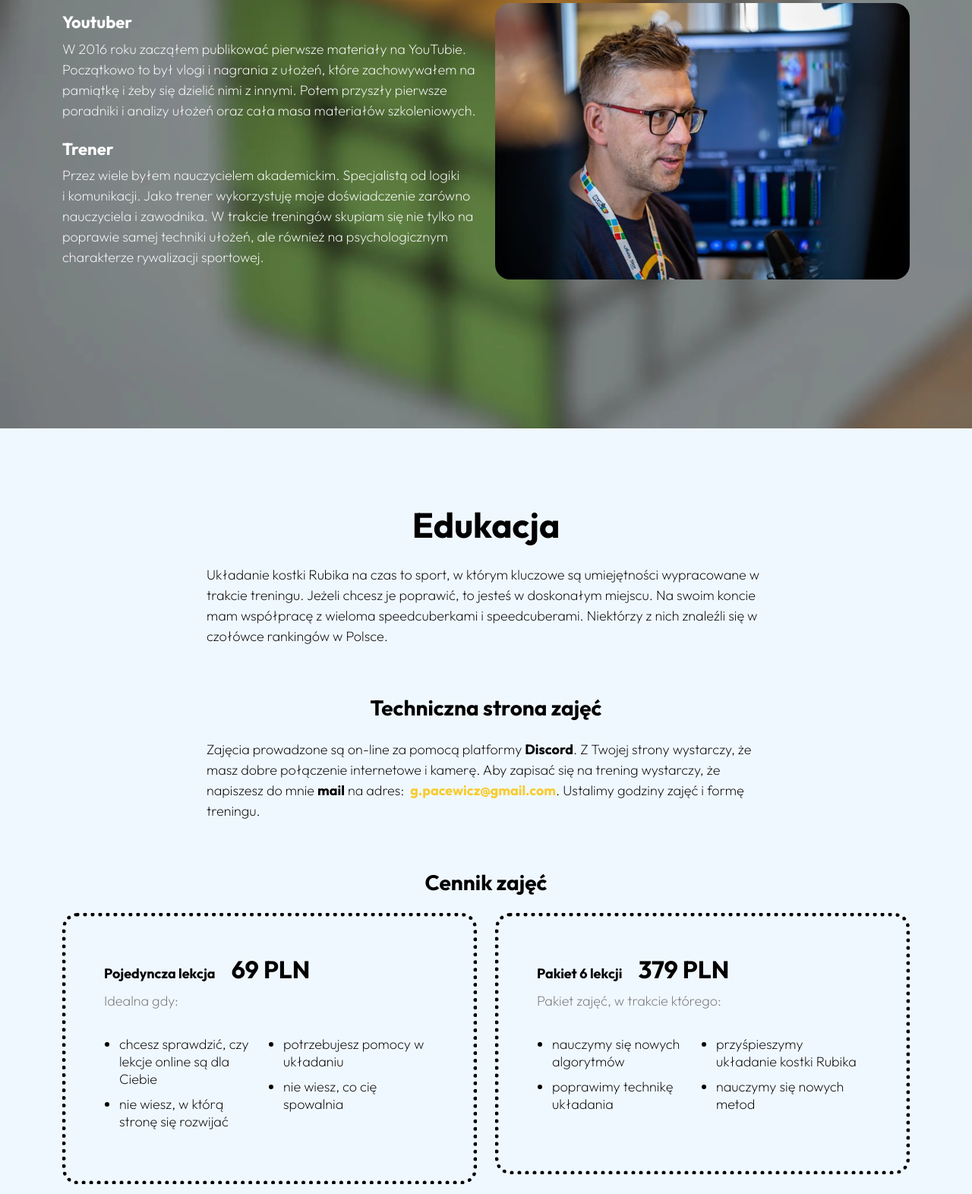
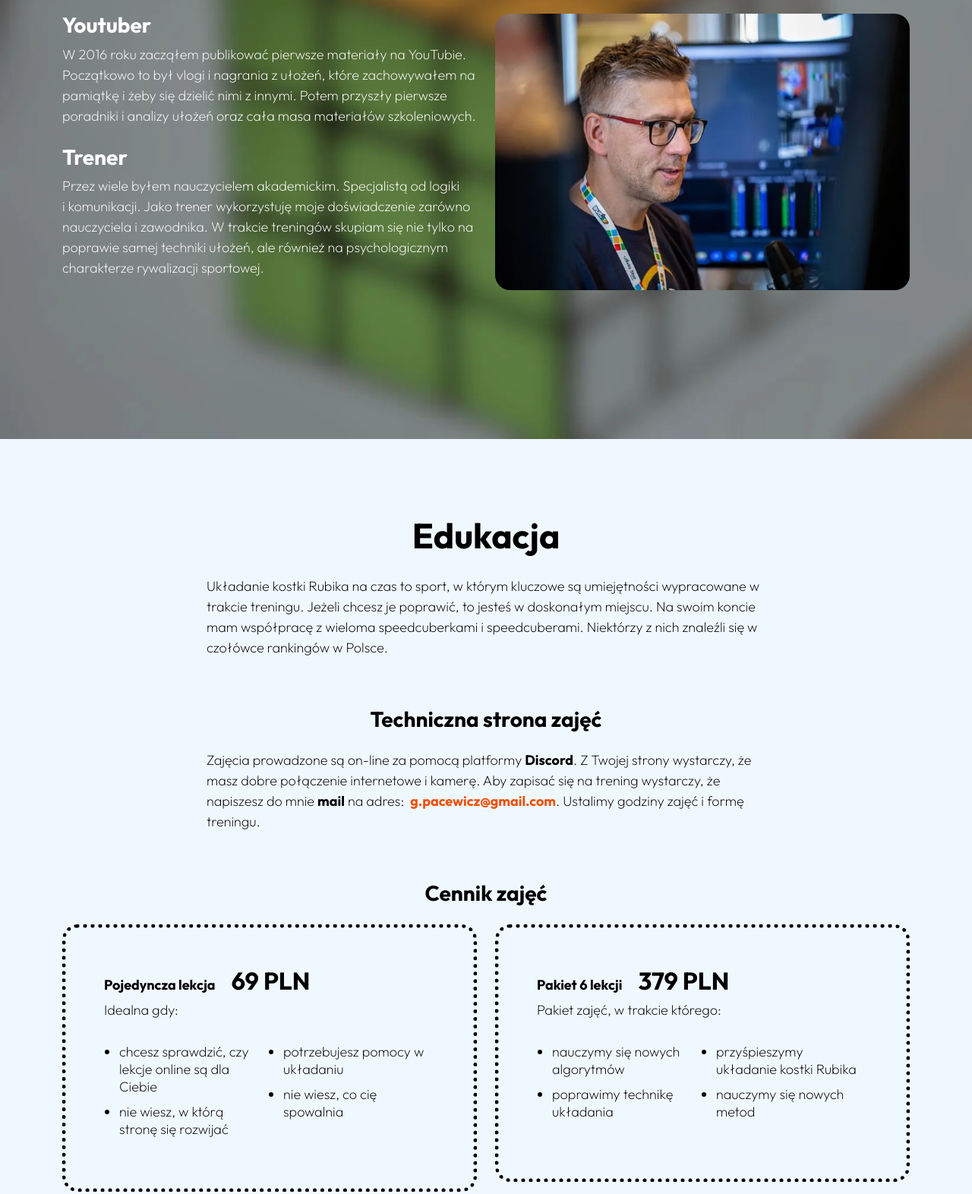
Before and after one commit to GrzegorzPacewicz/cubementor3, a plain HTML site: page index.html in a window 1280 px wide. Shown: the part 1167-2739 px from the top of the page at 76% size. Drawn offline with Linux system fonts and the light colour scheme.

Commit message:
email links darker. Text in boxes darker

```diff
--- a/index.html
+++ b/index.html
@@ -140,7 +140,7 @@
         </div>
 
         <div class="video-wrap">
-            <img class="custom-video" src="images/grzegorzPortrait.jpg" alt="zdjęcie portretowe Grzegorza Pacewicza">
+            <img class="custom-video" src="images/grzegorzPortrait.webp" alt="zdjęcie portretowe Grzegorza Pacewicza">
             </img>
         </div>
     </section>
@@ -159,14 +159,14 @@
                             umiejętności, a przede wszystkim poznałem niezwykłe środowisko pasjonatów układania kostki
                             Rubika.</p>
 
-                        <h6 class="text-white mt-4">Youtuber</h6>
+                        <h4 class="text-white mt-4">Youtuber</h4>
 
                         <p class="text-white">W 2016 roku zacząłem publikować pierwsze materiały na YouTubie. Początkowo
                             to był vlogi i nagrania z ułożeń, które zachowywałem na pamiątkę i żeby się dzielić nimi z
                             innymi. Potem przyszły pierwsze poradniki i analizy ułożeń oraz cała masa materiałów
                             szkoleniowych.</p>
 
-                        <h6 class="text-white mt-4">Trener</h6>
+                        <h4 class="text-white mt-4">Trener</h4>
 
                         <p class="text-white">Przez wiele byłem nauczycielem akademickim. Specjalistą od logiki i&nbsp;komunikacji. Jako trener wykorzystuję moje doświadczenie zarówno nauczyciela i&nbsp;zawodnika. W trakcie treningów
                             skupiam się nie tylko na poprawie samej techniki ułożeń,
@@ -176,7 +176,7 @@
 
                 <div class="col-lg-6 col-12 d-flex align-items-end">
                     <div class="about-text-wrap">
-                        <img src="images/grzegorzYT.jpg" alt="zdjęcie Grzegorza Pacewicza" class="about-image img-fluid">
+                        <img src="images/grzegorzYT.webp" alt="zdjęcie Grzegorza Pacewicza" class="about-image img-fluid">
                     </div>
                 </div>
             </div>
@@ -204,7 +204,7 @@
                     <p class="text-black">Zajęcia prowadzone są on-line za pomocą platformy <strong>Discord</strong>. Z
                         Twojej strony wystarczy, że masz dobre połączenie internetowe i kamerę. Aby zapisać się na
                         trening wystarczy, że napiszesz do mnie <strong>mail</strong> na adres:&nbsp; <strong> <a
-                                href="mailto:g.pacewicz@gmail.com" class="">
+                                href="mailto:g.pacewicz@gmail.com" class="a-text">
                             g.pacewicz@gmail.com</a></strong>. Ustalimy godziny zajęć i formę treningu.
                     </p>
                 </div>
@@ -220,7 +220,7 @@
                             <div>
                                 <h3><small>Pojedyncza lekcja</small> 69 PLN</h3>
 
-                                <p>Idealna gdy:</p>
+                                <p class="pricing-header">Idealna gdy:</p>
                             </div>
 
                             <!--                            <p class="pricing-tag ms-auto">Save up to <span>50%</span></h2>-->
@@ -246,7 +246,7 @@
                             <div>
                                 <h3><small>Pakiet 6 lekcji</small> 379 PLN</h3>
 
-                                <p>Pakiet zajęć, w trakcie którego:</p>
+                                <p class="pricing-header">Pakiet zajęć, w trakcie którego:</p>
                             </div>
                         </div>
 
@@ -277,12 +277,12 @@
 
                 <div class="col-lg-8 col-12 mx-auto">
                     <h2 class="text-center mb-4">Zainteresowany? Pogadajmy</h2>
-                    <h2 class="text-center mb-4">
-                        <a href="mailto:g.pacewicz@gmail.com" class="">
+                    <h3 class="text-center mb-4">
+                        <a href="mailto:g.pacewicz@gmail.com" class="a-text">
                             g.pacewicz@gmail.com
                         </a>
 
-                    </h2>
+                    </h3>
 
 
                     <!--                    <div class="tab-content shadow-lg mt-5" id="nav-tabContent">-->
```
